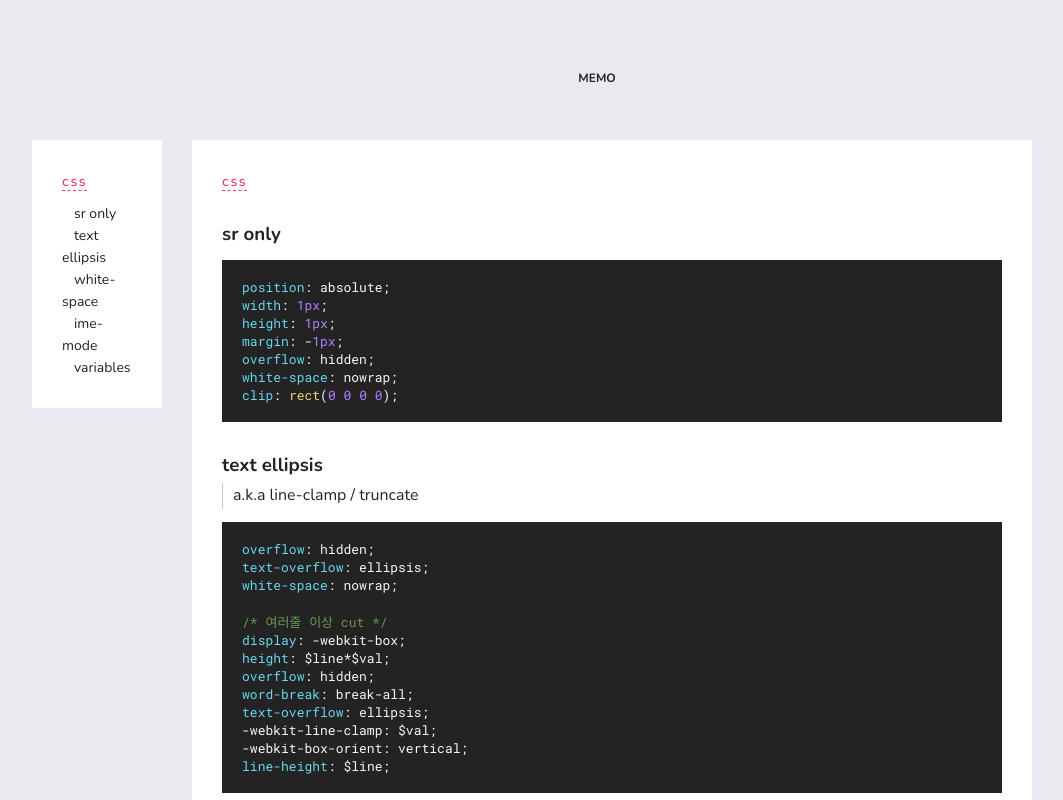
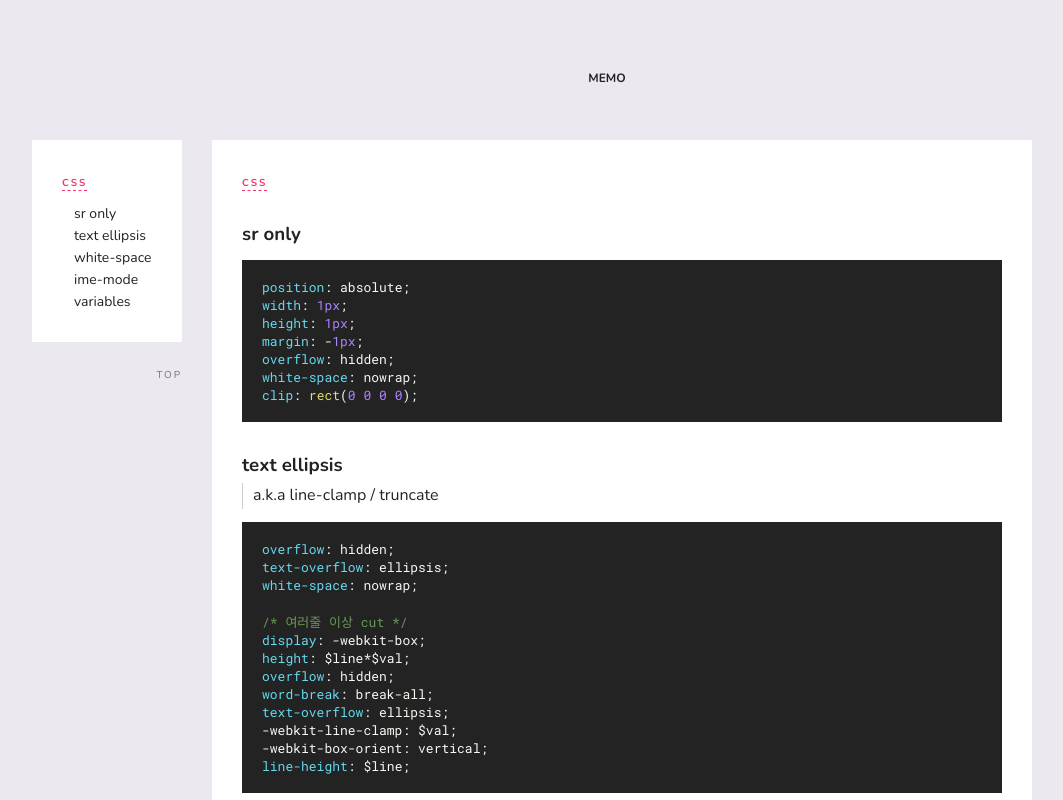
Before and after one commit to mysoo1229/practice, a website: page index.html in a window 1280 px wide. Shown: the top 800 px of the page, without its empty margins (108-1171 px from the left). Drawn offline with nearby package versions, Linux system fonts and the light colour scheme.

Commit message:
setup - go to top 버튼 위치 nav 바로 밑에 오도록 수정

```diff
--- a/css/memo.scss
+++ b/css/memo.scss
@@ -52,8 +52,12 @@ body {
 
 /* nav */
 nav {
-  position: relative;
+  min-width: 150px;
   padding-top: 90px;
+
+  .navWrap {
+    position: relative;
+  }
 
   .navList {
     padding: 30px 30px 10px;
--- a/index.html
+++ b/index.html
@@ -10,8 +10,10 @@
     <div class="wrapper">
 
       <nav>
-        <ul class="navList"></ul>
-        <a href="javascript:void(0)" id="goToTop">TOP</a>
+        <div class="navWrap">
+          <ul class="navList"></ul>
+          <a href="javascript:void(0)" id="goToTop">TOP</a>
+        </div>
       </nav>
 
       <main id="main">
```
Also changed, not shown: css/memo.css.
